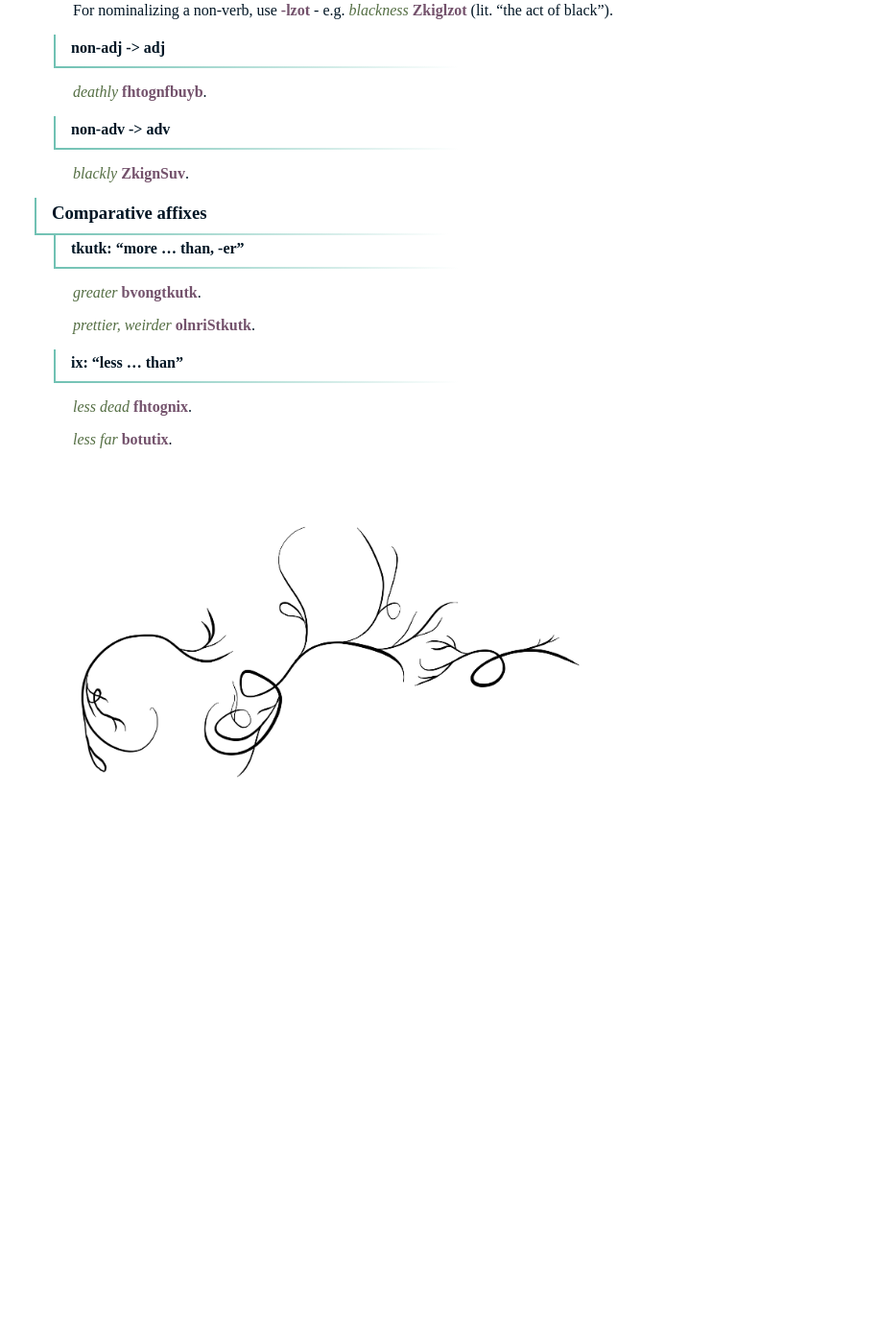
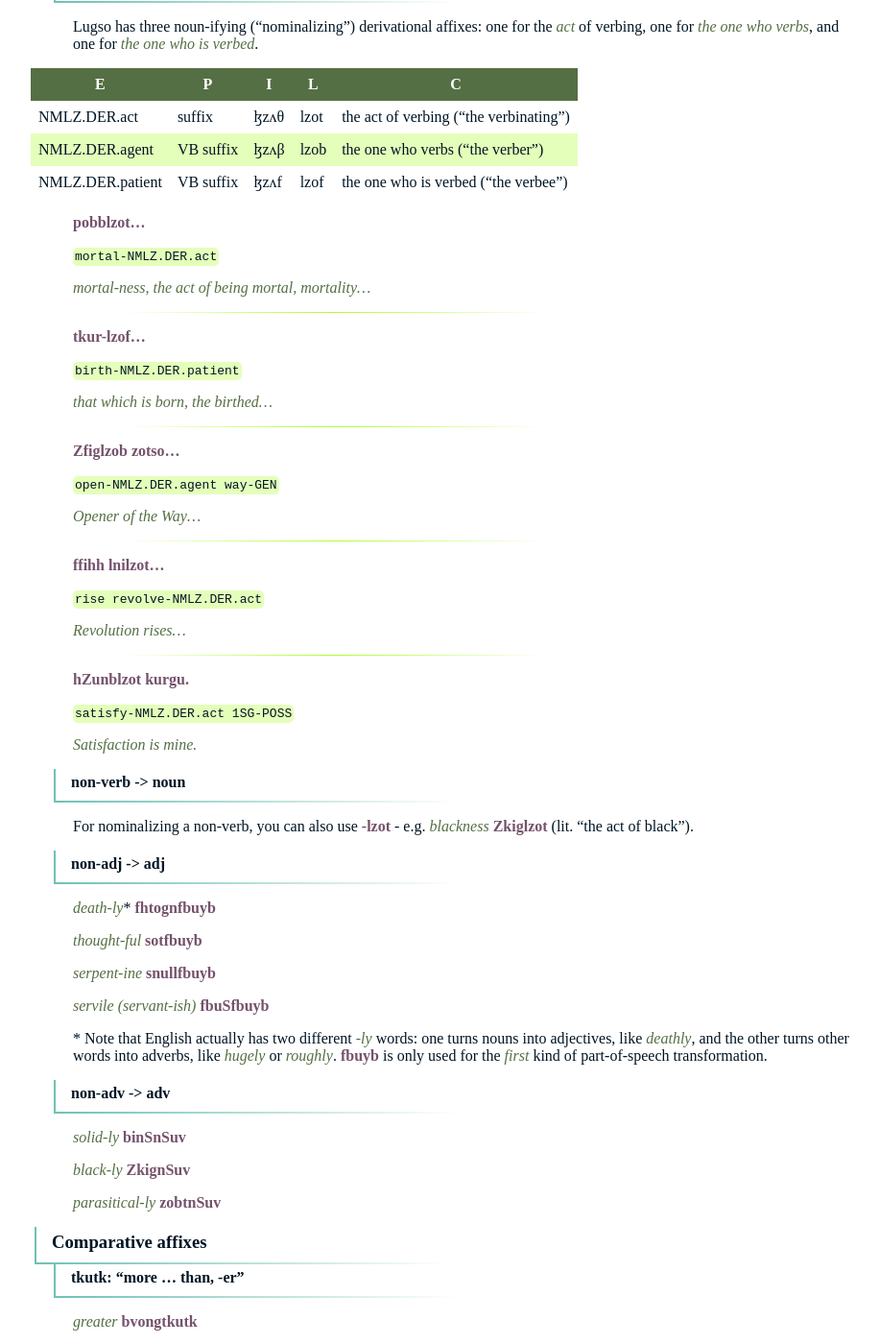
Before and after one commit to 0x70b1a5/lugso, a Jekyll site: the page built from 090_derivational-affixes.md, in a window 1280 px wide and 1400 px high, scrolled down 1559 px. Shown: the whole window at 96% size, without its empty margins (182-1098 px from the left). Built offline with Jekyll 4.4.1, drawn with Linux system fonts in a browser that asks for light colours; before the commit the page ends 2448 px from its top, so only the background shows below that; some of the changed text lies outside the part shown.

Commit message:
add number system and more derivationals

```diff
--- a/090_derivational-affixes.md
+++ b/090_derivational-affixes.md
@@ -22,6 +22,14 @@ ADV.DER|suffix|ðʃuv|nSuv|"-ly"
 VB.DER|suffix|ʃsuɻ|Ssur|verb-izing suffix
 great (large)|ADJ|βvʌðɣ|bvong
 distant|ADJ|βʌθuθ|botut
+gorge|VT|χʒuðβ|hZunb|
+parasite|N|zʌβθ|zobt|
+revolve, circle, encircle|VB|ɮði|lni|
+thought|N|sʌθ|sot|
+servant|N|fβuʃ|fbuS|
+snake, limbless organism|N|sðuɮɮ|snull|
+solid|N|βiðʃ|binS|
+way, path, road|N|zʌθ|zot|
 
 ### Part-of-speech affixes
 
@@ -37,34 +45,84 @@ Lugso has a special suffix for many types of derivation, and several additional
 
 Lugso has three noun-ifying ("nominalizing") derivational affixes: one for the _act_ of verbing, one for _the one who verbs_, and one for _the one who is verbed_.
 
-L|P|I|E|C
+E|P|I|L|C
 |-|-|-|-
 NMLZ.DER.act|suffix|ɮzʌθ|lzot|the act of verbing ("the verbinating")
 NMLZ.DER.agent|VB suffix|ɮzʌβ|lzob|the one who verbs ("the verber")
 NMLZ.DER.patient|VB suffix|ɮzʌf|lzof|the one who is verbed ("the verbee")
 
+**pobblzot...**
+
+`mortal-NMLZ.DER.act`
+
+_mortal-ness, the act of being mortal, mortality..._
+
+---
+
+**tkur-lzof...**
+
+`birth-NMLZ.DER.patient`
+
+_that which is born, the birthed..._
+
+---
+
+**Zfiglzob zotso...**
+
+`open-NMLZ.DER.agent way-GEN`
+
+_Opener of the Way..._
+
+---
+
+**ffihh lnilzot...**
+
+`rise revolve-NMLZ.DER.act`
+
+_Revolution rises..._
+
+---
+
+**hZunblzot kurgu.**
+
+`satisfy-NMLZ.DER.act 1SG-POSS`
+
+_Satisfaction is mine._
+
 #### non-verb -> noun
 
-For nominalizing a non-verb, use **-lzot** - e.g. _blackness_ **Zkiglzot** (lit. "the act of black").
+For nominalizing a non-verb, you can also use **-lzot** - e.g. _blackness_ **Zkiglzot** (lit. "the act of black").
 
 #### non-adj -> adj
 
-_deathly_ **fhtognfbuyb**.
+_death-ly_* **fhtognfbuyb**
+
+_thought-ful_ **sotfbuyb**
+
+_serpent-ine_ **snullfbuyb**
+
+_servile (servant-ish)_ **fbuSfbuyb**
+
+\* Note that English actually has two different _-ly_ words: one turns nouns into adjectives, like _deathly_, and the other turns other words into adverbs, like _hugely_ or _roughly_. **fbuyb** is only used for the _first_ kind of part-of-speech transformation.
 
 #### non-adv -> adv
 
-_blackly_ **ZkignSuv**.
+_solid-ly_  **binSnSuv**
+
+_black-ly_ **ZkignSuv**
+
+_parasitical-ly_ **zobtnSuv**
 
 ### Comparative affixes
 
 #### tkutk: "more ... than, -er"
 
-_greater_ **bvongtkutk**.
+_greater_ **bvongtkutk**
 
-_prettier, weirder_ **olnriStkutk**.
+_prettier, weirder_ **olnriStkutk**
 
 #### ix: "less ... than"
 
-_less dead_ **fhtognix**.
+_less dead_ **fhtognix**
 
-_less far_ **botutix**.
+_less far_ **botutix**
```
Also changed, not shown: 020_dictionary.md (+2 -2 lines), 100_number-system.md (+15 -0 lines).
